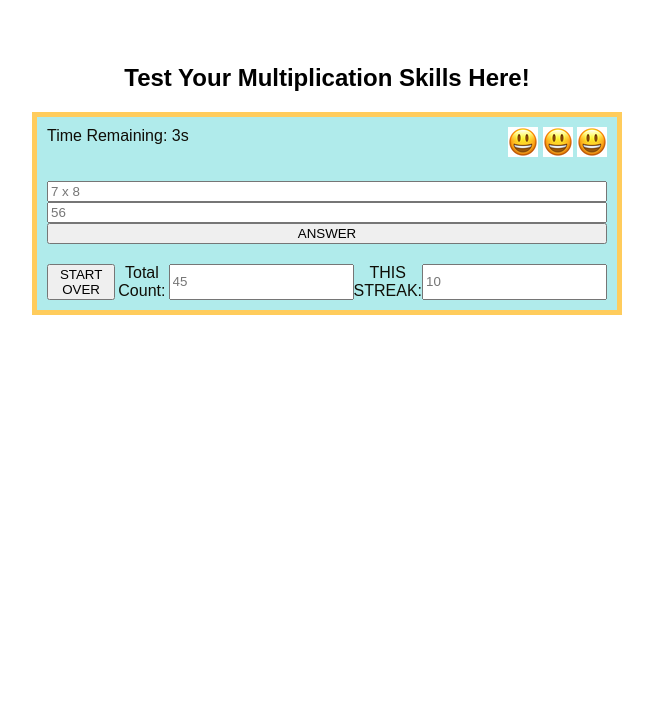
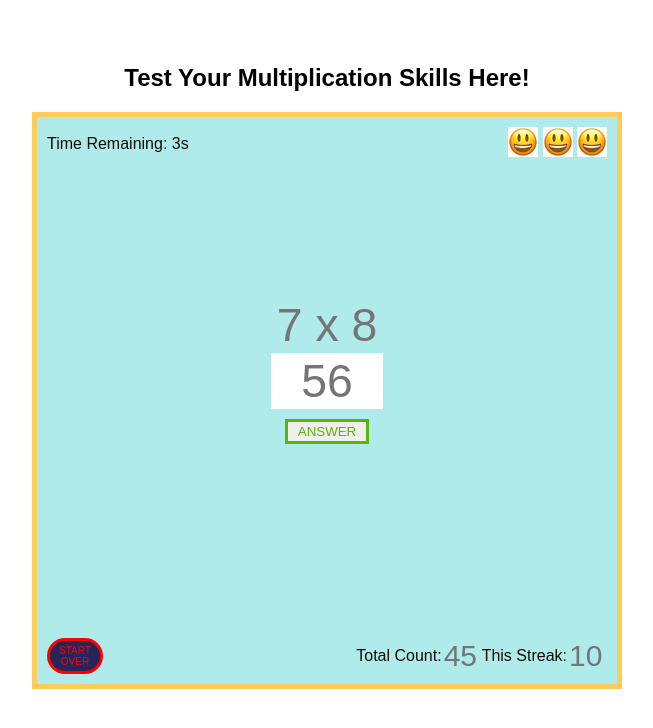
Before and after one commit to jumba23/Multiplication-Test-App, a plain HTML site: page index.html in a window 1280 px wide. Shown: the whole page, without its empty margins (313-966 px from the left). Drawn offline with Linux system fonts and the light colour scheme.

Commit message:
additional layout improvements

```diff
--- a/index.html
+++ b/index.html
@@ -18,11 +18,11 @@
             <input type="text" id="yourAnswer"  placeholder="56">
             <button type="button" id="answerButton">ANSWER</button>
         </div>
-        <div id="resetScore">
+        <div id="resetAndScore">
             <button type="button" id="resetButton">START OVER</button>
             <label for="totalCount">Total Count:</label>
             <input type="text" id="totalCount" placeholder="45" readonly>
-            <label for="thisStreak">THIS STREAK:</label>
+            <label for="thisStreak">This Streak:</label>
             <input type="text" id="thisStreak" placeholder="10" readonly>
         </div>
 
--- a/style.css
+++ b/style.css
@@ -22,19 +22,80 @@ h2{
     color: #0f0d06;
   }
 
-  #timerCounter, #resetScore{
+  #timerCounter, #resetAndScore{
     display: flex;
   }
 
   #questionAnswer {
+      margin-top: 20%;
       display: flex;
       flex-direction: column;
+      justify-content: center;
+      align-items: center;
   }
 
-  #resetScore{
-      justify-content: space-around;
+  #resetAndScore{
+      margin-top: 30%;
+  }
+
+  #thisStreak, #totalCount{
+    border: none;
+    background-color: rgb(176, 235, 235);
+    width: 40px;
+    font-size: 30px;
+}
+
+  label[for="totalCount"]{
+        margin-left: auto;
   }
 
   #mistakesAllowed{
       margin-left: auto;
   }
+
+  #answerButton {
+       width: 15%;
+       padding: 2px;
+       margin-top: 10px;
+       color: rgb(96, 177, 5);
+       border: solid 3px rgb(96, 177, 5)
+  }
+
+  #resetButton{
+      border: solid 3px red;
+      border-radius: 50px;
+      width: 10%;
+      color: red;
+      background-color: rgb(37, 37, 92);
+      font-size: 10px;
+  }
+
+  #mathProblem, #yourAnswer {
+        width: 20%;
+        font-size:  290%;
+        text-align: center;
+        border: none;
+  }
+
+  #mathProblem {
+    background-color: rgb(176, 235, 235);
+    color: black;
+  }
+
+  #individualTimer{
+      display: flex;
+      align-items: center;
+  }
+
+  label{
+    display: flex;
+    align-items: center
+  }
+
+  input:focus{
+      outline:none;
+  }
+
+  #yourAnswer:focus {
+      outline: auto;
+  }
```
Also changed, not shown: 1 other file.
